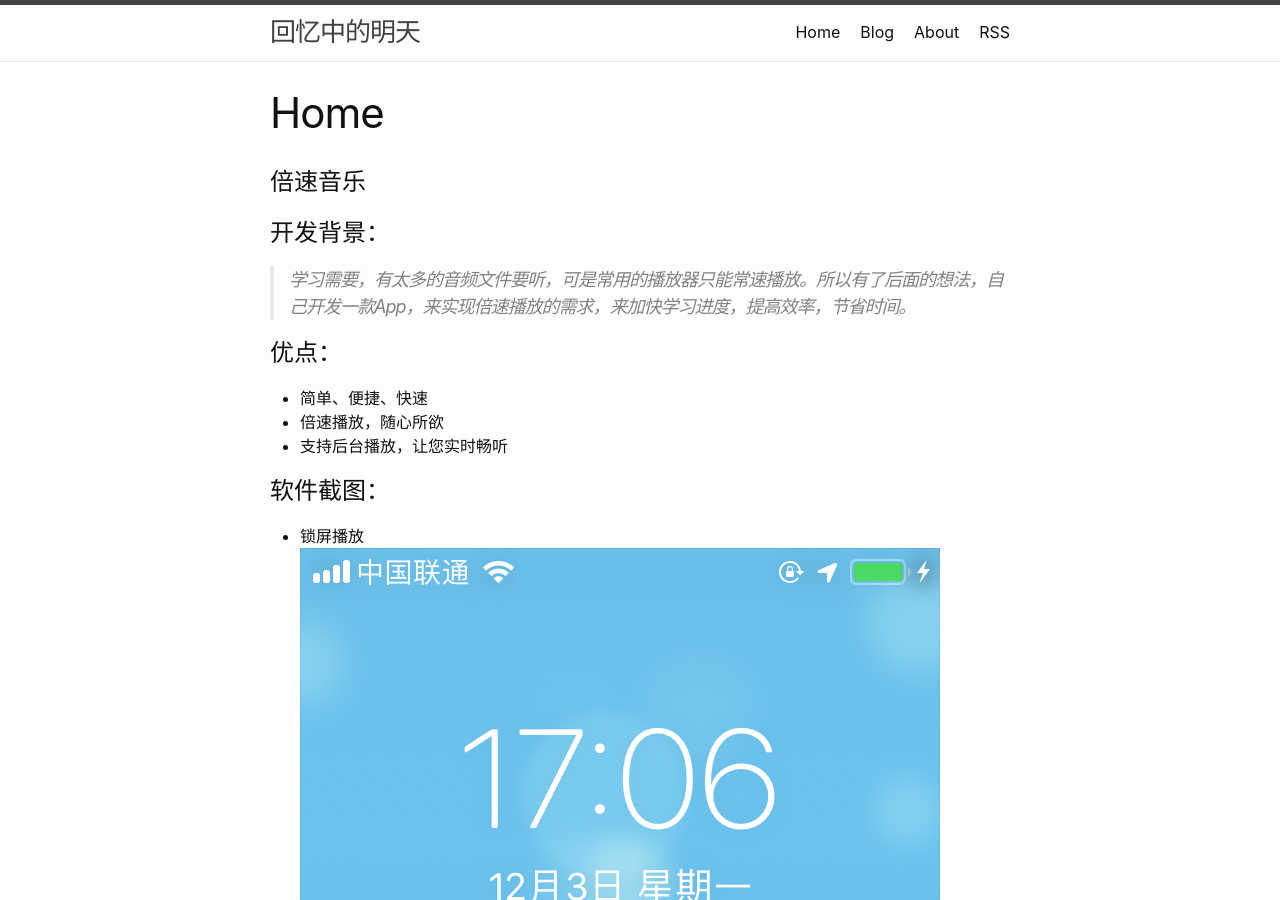
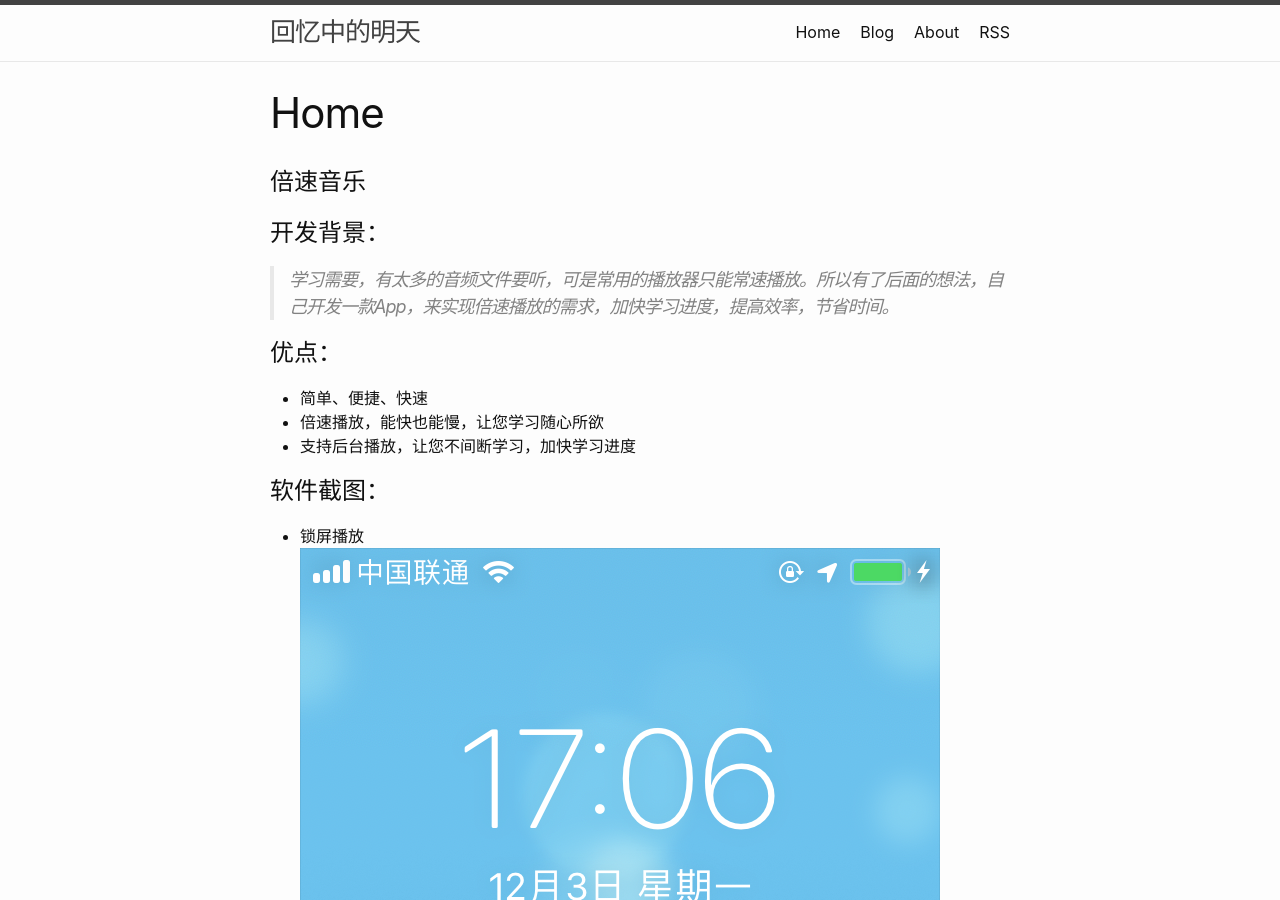
Before and after one commit to iChochy/site, a Jekyll site: the page built from index.md, in a window 1280 px wide and 900 px high. Built offline with Jekyll 4.4.1, drawn with Linux system fonts in a browser that asks for light colours; comment, search, counter and statistics services are not loaded.

Commit message:
修改信息

```diff
--- a/_includes/head.html
+++ b/_includes/head.html
@@ -2,8 +2,10 @@
   <meta charset="utf-8">
   <meta http-equiv="X-UA-Compatible" content="IE=edge">
   <meta name="viewport" content="width=device-width, initial-scale=1">
-  {%- seo -%}
-  <link rel="stylesheet" href="{{ "/assets/main.css" | relative_url }}">
+
+ {%- seo -%}
+
+ <link rel="stylesheet" href="{{ "/assets/main.css" | relative_url }}">
   {%- include favicon.html -%}
   {%- feed_meta -%}
   {%- if jekyll.environment == 'production' and site.baidu_push -%}
--- a/index.md
+++ b/index.md
@@ -8,12 +8,12 @@ permalink: /index.html
 # 倍速音乐
 
 # 开发背景：
-> 学习需要，有太多的音频文件要听，可是常用的播放器只能常速播放。所以有了后面的想法，自己开发一款App，来实现倍速播放的需求，来加快学习进度，提高效率，节省时间。
+> 学习需要，有太多的音频文件要听，可是常用的播放器只能常速播放。所以有了后面的想法，自己开发一款App，来实现倍速播放的需求，加快学习进度，提高效率，节省时间。
 
 # 优点：
 * 简单、便捷、快速
-* 倍速播放，随心所欲
-* 支持后台播放，让您实时畅听
+* 倍速播放，能快也能慢，让您学习随心所欲
+* 支持后台播放，让您不间断学习，加快学习进度
 
 
 # 软件截图：
```
